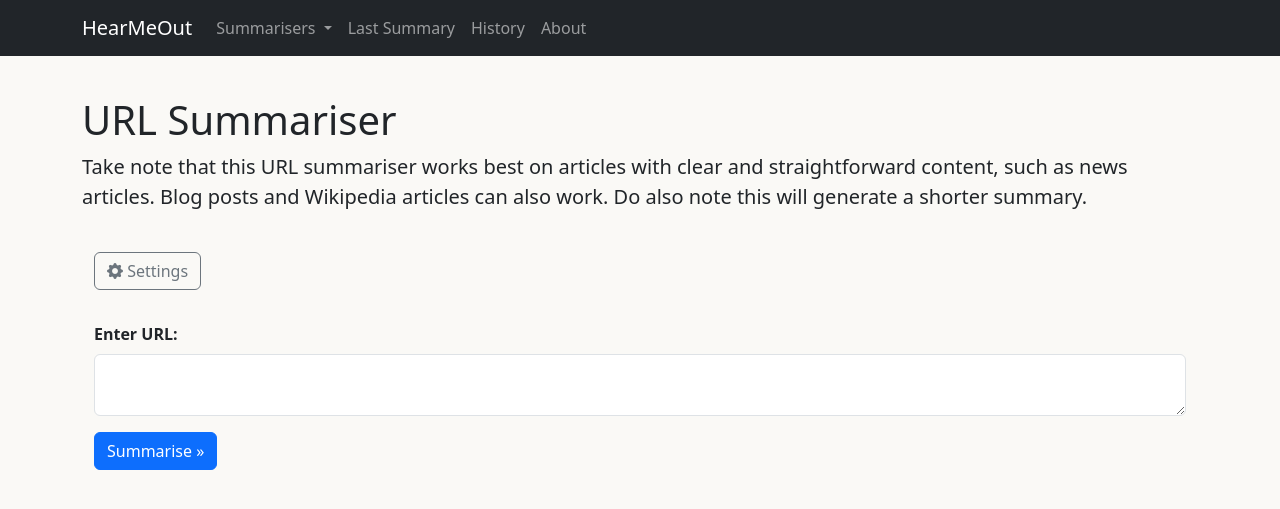
After one commit to YZDavid/HearMeOut, a Flask app: page /url_summariser in a window 1280 px wide. The commit adds this page. Shown: the top 509 px of the page. Run offline with Flask 3, Linux system fonts and the light colour scheme.

Commit message:
Added support for summary of articles from URL directly, added some QOL updates

```diff
--- a/just_flask/converter.py
+++ b/just_flask/converter.py
@@ -1,6 +1,7 @@
 from transformers import AutoTokenizer, AutoModelForSeq2SeqLM
 import nltk
 from gtts import gTTS
+from newspaper import Article
 
 checkpoint = "facebook/bart-large-cnn"
 tokenizer = AutoTokenizer.from_pretrained(checkpoint)
@@ -39,6 +40,7 @@ def summary(text, percentage=None):
     output = []
     for i in range(len(tokens)):
         if percentage:
+            percentage = percentage / 100
             min_len = int(chunks_len[i]*percentage)
             max_len = int(min_len*1.1)
             generated = model.generate(**tokens[i], min_length = min_len, max_length = max_len)
@@ -47,6 +49,14 @@ def summary(text, percentage=None):
         output.append(tokenizer.decode(*generated, skip_special_tokens=True))
     return ' '.join(output)
 
+def url_summary(url):
+    article = Article(url)
+    article.download()
+    article.parse()
+    original_length = len(article.text)
+    article.nlp()
+    return (original_length, article.summary)
+
 def make_audio(text, filepath):
     tts_file = gTTS(text, lang="en")
     tts_file.save(filepath)
--- a/just_flask/server.py
+++ b/just_flask/server.py
@@ -5,6 +5,8 @@ import sqlite3
 import os
 
 app = Flask(__name__)
+
+DATABASE_COLS = ("id", "input", "output", "timestamp", "audio", "performance", "input_percent", "method")
 
 def db_connection():
     conn = None
@@ -30,25 +32,58 @@ def about():
 def summariser():
     return render_template("summariser.html", page_name="Summariser")
 
+@app.route("/url_summariser")
+def url_summariser():
+    return render_template("url_summariser.html", page_name="URL Summariser")
+
+@app.route("/latest")
+def output():
+    conn = db_connection()
+    cursor = conn.cursor()
+    query = """
+            SELECT * FROM conversions
+            ORDER BY timestamp DESC
+            LIMIT 1
+        """
+    res = cursor.execute(query)
+    summary = res.fetchone()
+    if summary == None:
+        return render_template('latest.html', summary=None, page_name="Latest")
+
+    result = dict()
+    for i in range(len(summary)):
+        field = DATABASE_COLS[i]
+        if field == 'timestamp':
+            result[field] = format_time(summary[i])
+        else:
+            result[field] = summary[i]
+
+    return render_template("latest.html", summary=result, page_name = "Latest")
+
+
 @app.route("/history")
 def history():
     conn = db_connection()
     cursor = conn.cursor()
-    cursor.execute('SELECT * FROM conversions')
-    result = [
-        dict(id=row[0],
-             input=row[1],
-             output=row[2],
-             timestamp=format_time(row[3]),
-             filename=row[4],
-             performance=row[5],
-             input_percent=row[6])
-        for row in cursor.fetchall()
-    ]
-    return render_template("history.html", past_conversions=result, page_name="History")
+    query = """
+            SELECT * FROM conversions
+            ORDER BY timestamp DESC
+        """
+    cursor.execute(query)
+    result = []
+    for row in cursor.fetchall():
+        d = dict()
+        for i in range(len(row)):
+            field = DATABASE_COLS[i]
+            if field == "timestamp":
+                d[field] = format_time(row[i])
+            else:
+                d[field] = row[i]
+        result.append(d)
+    return render_template("history.html", past_summaries=result, page_name="History")
 
-@app.route("/output", methods=["POST", "GET"])
-def output():
+@app.route("/summarise", methods=["POST"])
+def summarise():
     # Connect to database
     conn = db_connection()
     cursor = conn.cursor()
@@ -60,7 +95,7 @@ def output():
 
     # Summarisation style based on input
     if percentage:
-        percentage = int(percentage)/100
+        percentage = int(percentage)
         output = converter.summary(input, percentage)
     else:
         output = converter.summary(input)
@@ -75,14 +110,69 @@ def output():
     else:
         filename = None
 
-    # Update database
+    # Update database, note that database does not need an ID as it will be auto-assigned
     query = """
-            INSERT INTO conversions (input, output, timestamp, audio, performance, input_percent)
-            VALUES (?, ?, ?, ?, ?, ?)
+            INSERT INTO conversions
+            VALUES (?, ?, ?, ?, ?, ?, ?, ?)
         """
-    cursor.execute(query, (input, output, timestamp, filename, performance, int(percentage*100)))
+    database_input = (None, input, output, timestamp, filename, performance, percentage, "text")
+    cursor.execute(query, database_input)
     conn.commit()
-    return render_template("output.html", input=input, filename=filename, output=output, timestamp=format_time(timestamp), page_name="Output")
+
+    # Create dictionary object to pass to render template. Note that timestamp is changed to human readable format.
+    timestamp = format_time(timestamp)
+    database_input = (None, input, output, timestamp, filename, performance, percentage, "text")
+    result = dict()
+    for i in range(len(database_input)):
+        field = DATABASE_COLS[i]
+        result[field] = database_input[i]
+
+    return render_template("latest.html", summary=result, page_name="Output")
+
+@app.route("/url_summarise", methods=["POST"])
+def url_summarise():
+    # Connect to database
+    conn = db_connection()
+    cursor = conn.cursor()
+
+    # Initialize input data from request.form
+    input = request.form.get("url_input")
+    create_audio = request.form.get("audio") == "on"
+
+    # Call Summarisation function
+    try:
+        original_len, output = converter.url_summary(input)
+    except:
+        return render_template("url_summariser.html", error=True, page_name="URL Summariser")
+    performance = round((len(output) / original_len) * 100, 2)
+
+    # Creation of audio if specified
+    timestamp = int(datetime.now().timestamp())
+    if create_audio:
+        filename = f'audio_{timestamp}'
+        filepath = f'static/audio/{filename}.mp3'
+        converter.make_audio(output, filepath=filepath)
+    else:
+        filename = None
+
+    # Update database, note that database does not need an ID as it will be auto-assigned
+    query = """
+            INSERT INTO conversions
+            VALUES (?, ?, ?, ?, ?, ?, ?, ?)
+        """
+    database_input = (None, input, output, timestamp, filename, performance, None, "url")
+    cursor.execute(query, database_input)
+    conn.commit()
+
+    # Create dictionary object to pass to render template. Note that timestamp is changed to human readable format.
+    timestamp = format_time(timestamp)
+    database_input = (None, input, output, timestamp, filename, performance, None, "url")
+    result = dict()
+    for i in range(len(database_input)):
+        field = DATABASE_COLS[i]
+        result[field] = database_input[i]
+
+    return render_template("latest.html", summary=result, page_name="Output")
 
 @app.route("/delete/<int:id>")
 def delete(id):
@@ -106,8 +196,9 @@ def delete(id):
 
 @app.route("/testing", methods=["POST"])
 def test():
-    print(request.form)
-    return request.form
+    url = request.form.get('input')
+    result = converter.news_summary(url)
+    return result
 
 if __name__ == "__main__":
     app.run(debug=True)
--- /dev/null
+++ b/just_flask/static/main.js
@@ -0,0 +1,23 @@
+window.addEventListener("load", () => {
+    const loader = document.querySelector(".loader");
+    loader.classList.add("loader-hidden")
+    loader.addEventListener("transitionend", () =>{
+        document.body.removeChild("loader");
+    })
+})
+
+document.getElementById("autoSummarise").addEventListener("click", () => {
+    document.getElementById("percentSummarise").checked = false;
+})
+
+document.getElementById("percentSummarise").addEventListener("click", () => {
+    document.getElementById("autoSummarise").checked = false;
+})
+
+document.getElementById("autoSummarise").addEventListener("click", () => {
+    document.getElementById("percentage").disabled = true;
+})
+
+document.getElementById("percentSummarise").addEventListener("click", () => {
+    document.getElementById("percentage").disabled = false;
+})
--- a/just_flask/templates/base.html
+++ b/just_flask/templates/base.html
@@ -4,11 +4,12 @@
     <meta charset="utf-8">
     <meta name="viewport" content="width=device-width, initial-scale=1">
     <title>HearMeOut - {{ page_name }}</title>
+    <link rel="icon" type="image/x-icon" href="{{ url_for('static', filename='HearMeOutLogo.ico') }}">
     <link href="https://cdn.jsdelivr.net/npm/bootstrap@5.3.0/dist/css/bootstrap.min.css" rel="stylesheet" integrity="sha384-9ndCyUaIbzAi2FUVXJi0CjmCapSmO7SnpJef0486qhLnuZ2cdeRhO02iuK6FUUVM" crossorigin="anonymous">
     <link rel="stylesheet" href="https://cdn.jsdelivr.net/npm/bootstrap-icons@1.10.5/font/bootstrap-icons.css">
     <link href="{{ url_for('static', filename='style.css') }}" rel="stylesheet" type="text/css">
 </head>
-<body>
+<body id="{{ page_name }}">
     <!-- Navigation Bar -->
     <nav class="navbar fixed-top navbar-expand-lg navbar-dark bg-dark">
         <div class="container">
@@ -19,8 +20,17 @@
 
           <div class="collapse navbar-collapse" id="navbarsExample07">
             <ul class="navbar-nav mr-auto">
-              <li class="nav-item active">
-                <a class="nav-link" href="/summariser">Summary</a>
+              <li class="nav-item dropdown">
+                <a class="nav-link dropdown-toggle" href="#" id="navbarDropdown" role="button" data-bs-toggle="dropdown" aria-haspopup="true" aria-expanded="false">
+                  Summarisers
+                </a>
+                <div class="dropdown-menu" aria-labelledby="navbarDropdown">
+                  <a class="dropdown-item" href="/summariser">Text summariser</a>
+                  <a class="dropdown-item" href="/url_summariser">URL summariser</a>
+                </div>
+              </li>
+              <li class="nav-item">
+                <a class="nav-link" href="/latest">Last Summary</a>
               </li>
               <li class="nav-item">
                 <a class="nav-link" href="/history">History</a>
@@ -37,10 +47,8 @@
     <div class="container mt-5">
         {% block content %}{% endblock %}
     </div>
+    <div class="loader"></div>
     <script src="https://cdn.jsdelivr.net/npm/bootstrap@5.3.0/dist/js/bootstrap.bundle.min.js" integrity="sha384-geWF76RCwLtnZ8qwWowPQNguL3RmwHVBC9FhGdlKrxdiJJigb/j/68SIy3Te4Bkz" crossorigin="anonymous"></script>
-    <!--
-    <script src="https://cdn.jsdelivr.net/npm/@popperjs/core@2.11.8/dist/umd/popper.min.js" integrity="sha384-I7E8VVD/ismYTF4hNIPjVp/Zjvgyol6VFvRkX/vR+Vc4jQkC+hVqc2pM8ODewa9r" crossorigin="anonymous"></script>
-    <script src="https://cdn.jsdelivr.net/npm/bootstrap@5.3.0/dist/js/bootstrap.min.js" integrity="sha384-fbbOQedDUMZZ5KreZpsbe1LCZPVmfTnH7ois6mU1QK+m14rQ1l2bGBq41eYeM/fS" crossorigin="anonymous"></script>
-    -->
+    <script src="{{ url_for('static', filename='main.js') }}"></script>
   </body>
 </html>
--- /dev/null
+++ b/just_flask/templates/url_summariser.html
@@ -0,0 +1,50 @@
+{% extends 'base.html' %}
+
+{% block content %}
+
+    <h1>URL Summariser</h1>
+    <p class="fs-5">
+        Take note that this URL summariser works best on articles with clear and straightforward content, such as news articles. Blog posts and Wikipedia articles can also work.
+        Do also note this will generate a shorter summary.
+    </p>
+    <br>
+    <div class="container">
+        <form class="row g-3" action="/url_summarise" id="input" method="post">
+
+            <!-- Collapsible settings component -->
+            <p>
+                <button class="btn btn-outline-secondary" type="button" data-bs-toggle="collapse" data-bs-target="#collapseExample" aria-expanded="false" aria-controls="collapseExample">
+                    <span class="bi bi-gear-fill"></span>&nbsp;Settings
+                </button>
+            </p>
+            <div class="collapse" id="collapseExample">
+                <div class="col-md-6">
+                    <div class="card card-body">
+                    <b>Audio options</b>
+                    <p>
+                        <div class="form-check form-switch">
+                            <input class="form-check-input" type="checkbox" id="audio" name="audio" checked>
+                            <label class="form-check-label" for="audio" name="audio">Generate Audio File</label>
+                        </div>
+                    </p>
+                    </div>
+                </div>
+            </div>
+            <!-- End of collapse component -->
+
+            <div class="col-md-12">
+                <label for="url_input" class="form-label"><b>Enter URL:</b></label>
+                <textarea class="form-control" name="url_input" id="url_input" rows="2" required></textarea>
+            </div>
+            <div class="col-md-12">
+                <button type="submit" class="btn btn-primary">Summarise »</button>
+            </div>
+        </form>
+        {% if error %}
+        <br>
+        <p class="fs-6" id="urlError">
+            Invalid Link. Please check the link and try again.
+        </p>
+        {% endif %}
+    </div>
+{% endblock %}
```
Also changed, not shown: just_flask/static/style.css (+58 -0 lines), just_flask/templates/history.html (+20 -12 lines), just_flask/templates/home.html (+13 -8 lines), just_flask/templates/latest.html (added, +48 -0 lines), just_flask/templates/output.html (deleted, +0 -30 lines), just_flask/templates/summariser.html (+6 -6 lines), just_flask/database.db, just_flask/static/HMOBG.png (added), 6 other files.
